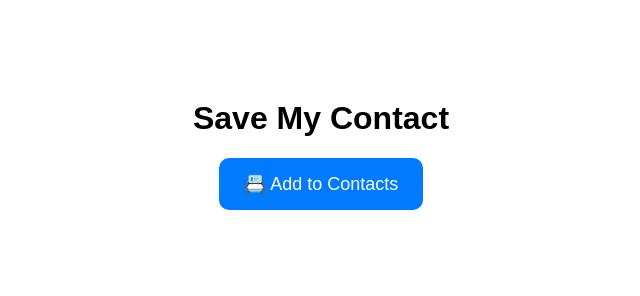
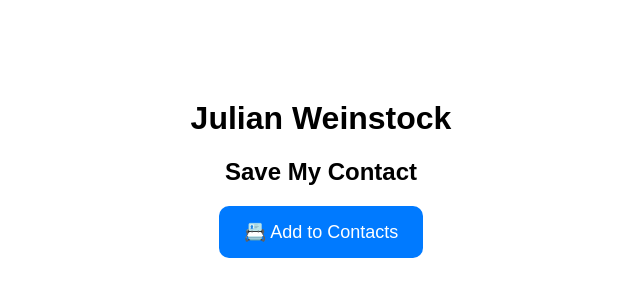
Before and after one commit to jweinstock-qmb/contact-card, a plain HTML site: page index.html in a window 1280 px wide. Shown: the whole page, without its empty margins (319-959 px from the left). Drawn offline with Linux system fonts and the light colour scheme.

Commit message:
Update index.html

```diff
--- a/index.html
+++ b/index.html
@@ -19,7 +19,8 @@
   </style>
 </head>
 <body>
-  <h1>Save My Contact</h1>
+  <h1>Julian Weinstock</h1>
+  <h2>Save My Contact</h2>
   <p>
     <a href="mycard.vcf">📇 Add to Contacts</a>
   </p>
```
